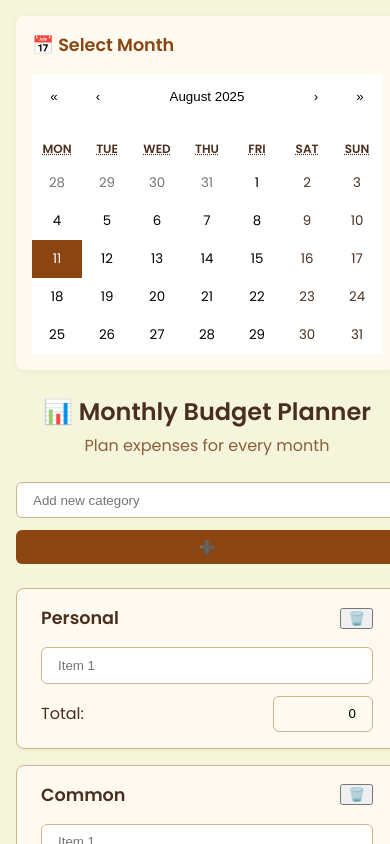
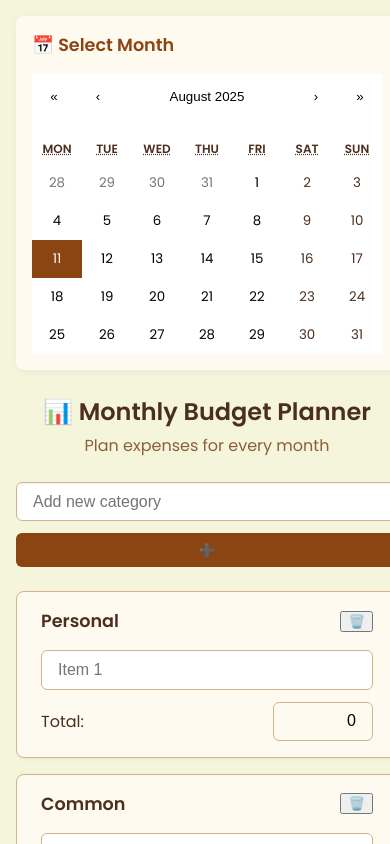
Before and after one commit to Tieahapani/finance-frontend, a React (Create React App) app: page / in a window 390 px wide. Shown: the top 844 px of the page. Built offline with nearby package versions, Linux system fonts and the light colour scheme; no server answers.

Commit message:
Fix mobile input zoom issue with font-size 16px

```diff
--- a/src/App.css
+++ b/src/App.css
@@ -211,6 +211,13 @@ html, body {
   text-align: center;
 }
 
+input[type="number"],
+input[type="text"],
+.category-total input,
+.new-category input {
+  font-size: 16px;
+}
+
 /* 11) Responsive layout for phones */
 @media (max-width: 768px) {
   .container {
```
